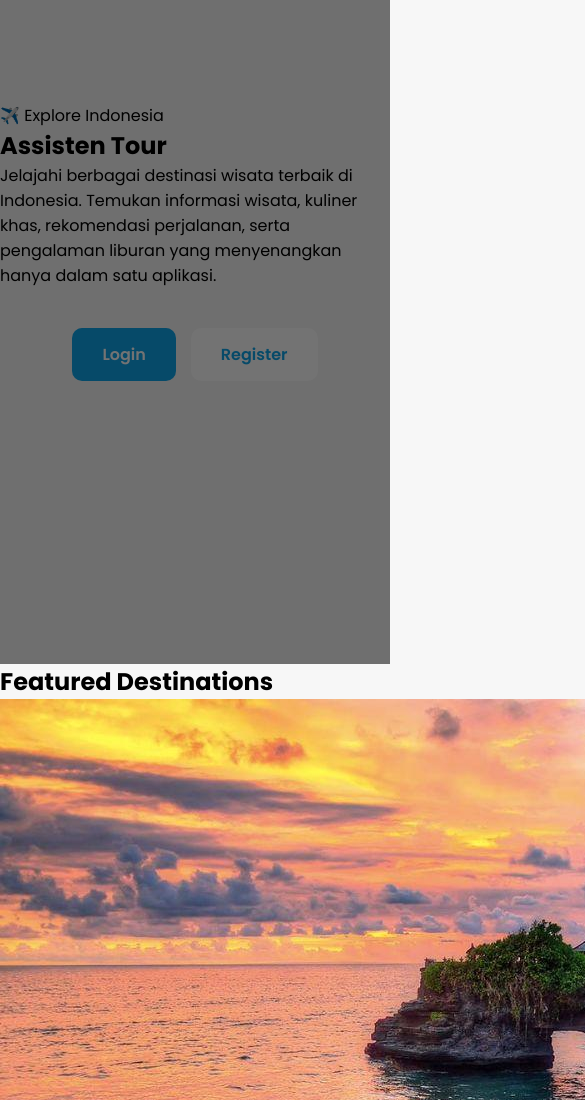
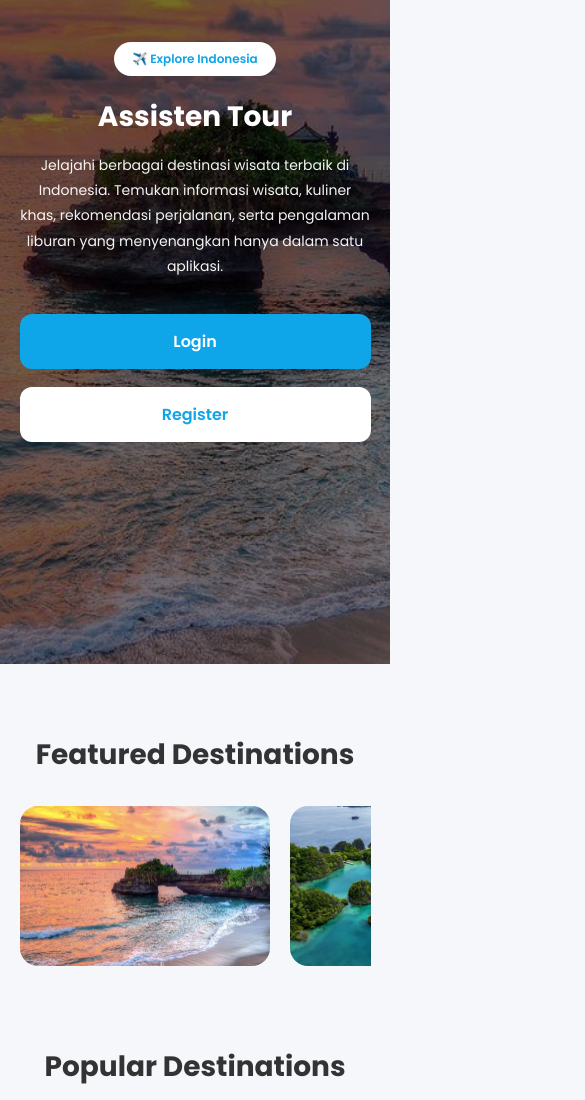
Before and after one commit to nico-alfianto/assisten_tour, a plain HTML site: page index.html in a window 390 px wide. Shown: the part 180-1280 px from the top of the page, 585 px wide, since content can reach past the window. Drawn offline with Linux system fonts and the light colour scheme.

Commit message:
Update style.css

```diff
--- a/assets/css/style.css
+++ b/assets/css/style.css
@@ -1,192 +1,307 @@
+/* ==========================================
+   Assisten Tour
+   Main Stylesheet
+========================================== */
+
 *{
-margin:0;
-padding:0;
-box-sizing:border-box;
-font-family:'Poppins',sans-serif;
+    margin:0;
+    padding:0;
+    box-sizing:border-box;
+}
+
+html{
+    scroll-behavior:smooth;
 }
 
 body{
-background:#f7f7f7;
+    font-family:'Poppins',sans-serif;
+    background:#f5f7fb;
+    color:#333;
 }
 
+/* ==========================
+        HERO
+========================== */
+
 .hero{
+    width:100%;
+    min-height:100vh;
+    background:url("../img/banner1.jpg") center center/cover no-repeat;
+    position:relative;
+    display:flex;
+    justify-content:center;
+    align-items:center;
+    text-align:center;
+    overflow:hidden;
+}
 
-height:100vh;
+.overlay{
+    position:absolute;
+    inset:0;
+    background:rgba(0,0,0,.55);
+}
 
-background:url("../img/hero.jpg") center center/cover no-repeat;
+.hero-content{
+    position:relative;
+    z-index:2;
+    width:90%;
+    max-width:700px;
+    color:#fff;
+    animation:fadeUp 1s ease;
+}
 
-position:relative;
+.badge{
+    display:inline-block;
+    background:#ffffff;
+    color:#0ea5e9;
+    padding:8px 18px;
+    border-radius:30px;
+    font-size:14px;
+    font-weight:600;
+    margin-bottom:20px;
+}
 
-display:flex;
+.hero-content h1{
+    font-size:52px;
+    margin-bottom:15px;
+    font-weight:700;
+}
 
-justify-content:center;
+.hero-content p{
+    font-size:17px;
+    line-height:1.8;
+    opacity:.95;
+}
 
-align-items:center;
+/* ==========================
+      BUTTON
+========================== */
+
+.button-group{
+    margin-top:35px;
+    display:flex;
+    justify-content:center;
+    gap:18px;
+    flex-wrap:wrap;
+}
+
+.btn{
+    text-decoration:none;
+    padding:15px 35px;
+    border-radius:12px;
+    transition:.3s;
+    font-weight:600;
+}
+
+.btn-primary{
+    background:#0ea5e9;
+    color:white;
+}
+
+.btn-primary:hover{
+    background:#0284c7;
+    transform:translateY(-3px);
+    box-shadow:0 15px 30px rgba(0,0,0,.2);
+}
+
+.btn-secondary{
+    background:white;
+    color:#0ea5e9;
+}
+
+.btn-secondary:hover{
+    transform:translateY(-3px);
+    box-shadow:0 15px 30px rgba(0,0,0,.2);
+}
+
+/* ==========================
+      SLIDER
+========================== */
+
+.slider{
+    width:90%;
+    max-width:1200px;
+    margin:70px auto;
+}
+
+.slider h2{
+    text-align:center;
+    margin-bottom:30px;
+    font-size:32px;
+}
+
+.slider-container{
+    display:flex;
+    gap:20px;
+    overflow-x:auto;
+    scroll-behavior:smooth;
+    padding-bottom:10px;
+}
+
+.slider-container::-webkit-scrollbar{
+    height:8px;
+}
+
+.slider-container::-webkit-scrollbar-thumb{
+    background:#0ea5e9;
+    border-radius:20px;
+}
+
+.slider-container img{
+    width:380px;
+    height:220px;
+    object-fit:cover;
+    border-radius:18px;
+    flex-shrink:0;
+    transition:.4s;
+    cursor:pointer;
+}
+
+.slider-container img:hover{
+    transform:scale(1.05);
+}
+
+/* ==========================
+    DESTINATION CARD
+========================== */
+
+.preview{
+    width:90%;
+    max-width:1200px;
+    margin:auto;
+    padding-bottom:80px;
+}
+
+.preview h2{
+    text-align:center;
+    margin-bottom:35px;
+    font-size:32px;
+}
+
+.card-container{
+    display:grid;
+    grid-template-columns:repeat(auto-fit,minmax(260px,1fr));
+    gap:25px;
+}
+
+.card{
+    background:white;
+    border-radius:18px;
+    overflow:hidden;
+    box-shadow:0 10px 25px rgba(0,0,0,.08);
+    transition:.3s;
+}
+
+.card:hover{
+    transform:translateY(-8px);
+}
+
+.card img{
+    width:100%;
+    height:210px;
+    object-fit:cover;
+}
+
+.card h3{
+    padding:20px 20px 8px;
+    color:#0f172a;
+}
+
+.card p{
+    padding:0 20px 25px;
+    color:#666;
+    line-height:1.7;
+}
+
+/* ==========================
+        FOOTER
+========================== */
+
+footer{
+    background:#0f172a;
+    color:white;
+    text-align:center;
+    padding:25px;
+    margin-top:40px;
+}
+
+/* ==========================
+      ANIMATION
+========================== */
+
+@keyframes fadeUp{
+
+    from{
+        opacity:0;
+        transform:translateY(40px);
+    }
+
+    to{
+        opacity:1;
+        transform:translateY(0);
+    }
 
 }
 
-.overlay{
+/* ==========================
+      RESPONSIVE
+========================== */
 
-position:absolute;
+@media(max-width:992px){
 
-top:0;
-
-left:0;
-
-width:100%;
-
-height:100%;
-
-background:rgba(0,0,0,.55);
-
+.hero-content h1{
+    font-size:42px;
 }
 
-.content{
-
-position:relative;
-
-z-index:5;
-
-text-align:center;
-
-color:white;
-
-padding:30px;
-
-animation:fadeIn 1s;
-
-}
-
-.logo{
-
-width:120px;
-
-margin-bottom:20px;
-
-}
-
-.content h1{
-
-font-size:40px;
-
-margin-bottom:10px;
-
-}
-
-.content p{
-
-max-width:500px;
-
-margin:auto;
-
-line-height:1.8;
-
-font-size:16px;
-
-opacity:.9;
-
-}
-
-.button-group{
-
-margin-top:40px;
-
-display:flex;
-
-justify-content:center;
-
-gap:15px;
-
-flex-wrap:wrap;
-
-}
-
-.btn-primary{
-
-background:#0ea5e9;
-
-color:white;
-
-padding:14px 30px;
-
-border-radius:10px;
-
-text-decoration:none;
-
-font-weight:600;
-
-transition:.3s;
-
-}
-
-.btn-primary:hover{
-
-background:#0284c7;
-
-}
-
-.btn-secondary{
-
-background:white;
-
-color:#0ea5e9;
-
-padding:14px 30px;
-
-border-radius:10px;
-
-text-decoration:none;
-
-font-weight:600;
-
-transition:.3s;
-
-}
-
-.btn-secondary:hover{
-
-transform:translateY(-3px);
-
-}
-
-@keyframes fadeIn{
-
-from{
-
-opacity:0;
-
-transform:translateY(30px);
-
-}
-
-to{
-
-opacity:1;
-
-transform:translateY(0);
-
+.slider-container img{
+    width:320px;
 }
 
 }
 
 @media(max-width:768px){
 
-.content h1{
+.hero-content h1{
+    font-size:34px;
+}
 
-font-size:32px;
+.hero-content p{
+    font-size:15px;
+}
+
+.btn{
+    width:100%;
+}
+
+.slider h2,
+.preview h2{
+    font-size:28px;
+}
+
+.slider-container img{
+    width:290px;
+    height:180px;
+}
 
 }
 
-.content p{
+@media(max-width:480px){
 
-font-size:14px;
-
+.hero-content h1{
+    font-size:28px;
 }
 
-.logo{
+.badge{
+    font-size:12px;
+}
 
-width:90px;
+.hero-content p{
+    font-size:14px;
+}
 
+.slider-container img{
+    width:250px;
+    height:160px;
 }
 
 }
```
